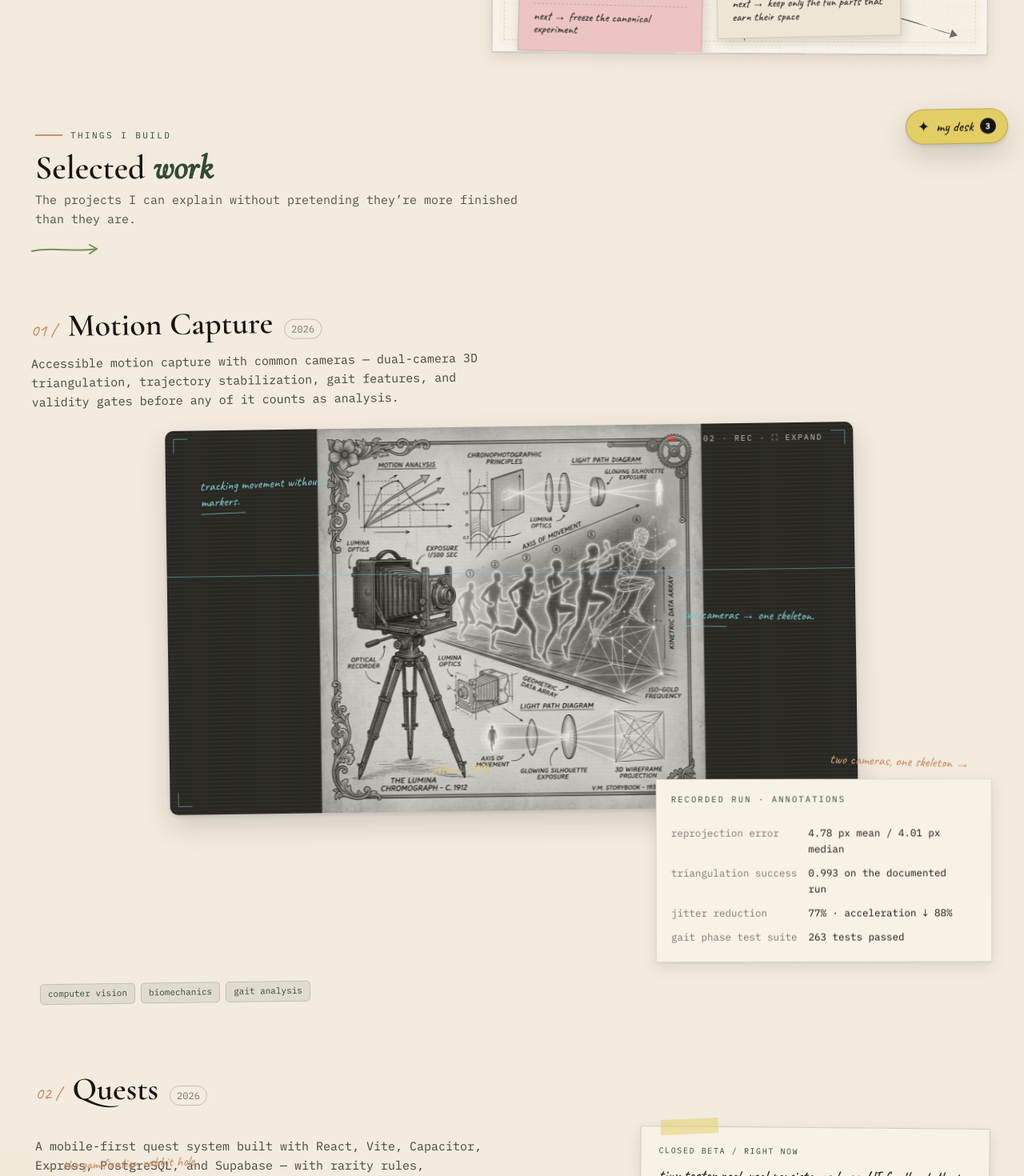
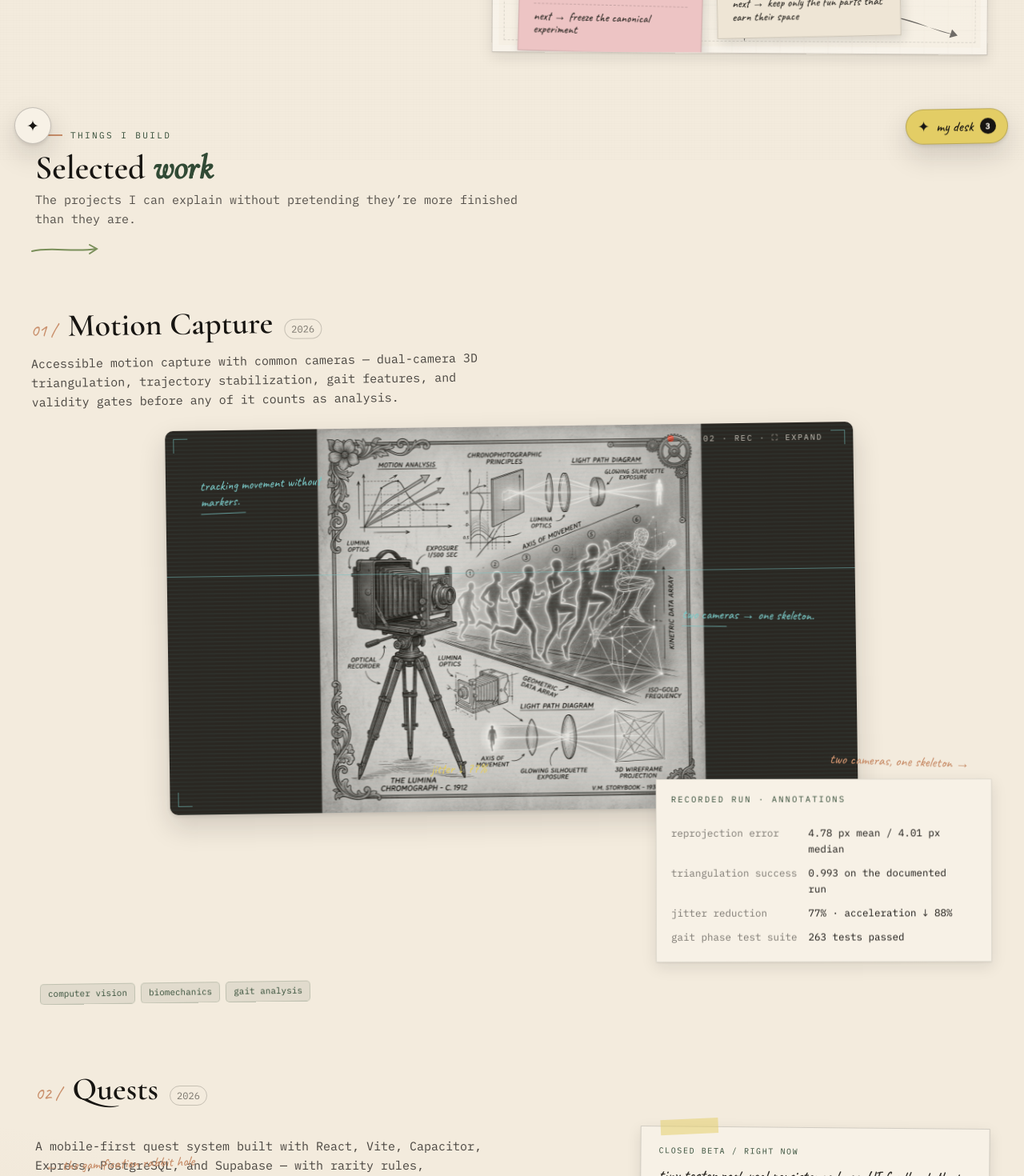
Before and after one commit to Mrudula-itsjuzme/portfolio-site, a React (Vite) app: page / in a window 1280 px wide. Shown: the part 600-2070 px from the top of the page at 80% size. Built offline with nearby package versions, Linux system fonts and the light colour scheme.

Commit message:
style: add interaction dock, reactive surfaces, and playful motion

```diff
--- a/src/styles/lab.css
+++ b/src/styles/lab.css
@@ -2737,3 +2737,251 @@ html[data-fullscreen="true"] .hero,
 [data-theme="night"] .workboard-label small {
   color: rgba(23,21,18,.5);
 }
+
+
+/* ============================================================
+   interaction pass — more play, less prose
+   ============================================================ */
+
+.interaction-dock {
+  position: fixed;
+  left: 18px;
+  bottom: 20px;
+  z-index: 1460;
+  display: flex;
+  align-items: center;
+  gap: 10px;
+}
+
+.interaction-main {
+  width: 46px;
+  height: 46px;
+  border-radius: 50%;
+  border: 1px solid rgba(23,21,18,.22);
+  background: var(--cream);
+  color: var(--ink);
+  box-shadow: var(--shadow-lift);
+  font-size: 19px;
+  cursor: pointer;
+  transition: transform .18s ease, background .18s ease;
+}
+
+.interaction-main:hover,
+.interaction-dock.open .interaction-main {
+  transform: rotate(12deg) scale(1.08);
+  background: var(--butter);
+}
+
+.interaction-fan {
+  display: flex;
+  gap: 7px;
+  align-items: center;
+  transform-origin: left center;
+  opacity: 0;
+  pointer-events: none;
+  transform: translateX(-12px) scale(.96);
+  transition: opacity .16s ease, transform .18s ease;
+}
+
+.interaction-dock.open .interaction-fan {
+  opacity: 1;
+  pointer-events: auto;
+  transform: translateX(0) scale(1);
+}
+
+.interaction-fan button {
+  border: 1px solid rgba(23,21,18,.18);
+  background: var(--cream);
+  color: var(--ink);
+  padding: 7px 10px;
+  border-radius: 999px;
+  font-family: var(--mono);
+  font-size: 9px;
+  cursor: pointer;
+  box-shadow: var(--shadow-paper);
+  transition: transform .14s ease, background .14s ease;
+}
+
+.interaction-fan button:nth-child(1) { transform: rotate(-2deg); }
+.interaction-fan button:nth-child(2) { transform: rotate(1deg); }
+.interaction-fan button:nth-child(3) { transform: rotate(-1deg); }
+.interaction-fan button:nth-child(4) { transform: rotate(2deg); }
+
+.interaction-fan button:hover {
+  transform: translateY(-3px) rotate(0deg);
+  background: var(--butter);
+}
+
+.interaction-fan button.active {
+  background: var(--moss);
+  color: var(--cream);
+}
+
+.interaction-hint {
+  position: absolute;
+  left: 54px;
+  top: -17px;
+  font-family: var(--hand);
+  font-size: 13px;
+  color: var(--clay);
+  white-space: nowrap;
+  pointer-events: none;
+}
+
+.chaos-spark {
+  position: fixed;
+  z-index: 9999;
+  pointer-events: none;
+  font-size: 15px;
+  line-height: 1;
+  color: var(--clay);
+  animation: chaos-pop .72s cubic-bezier(.18,.75,.28,1) forwards;
+}
+
+.chaos-spark:nth-of-type(3n) { color: var(--moss); }
+.chaos-spark:nth-of-type(4n) { color: var(--butter); }
+
+@keyframes chaos-pop {
+  0% {
+    opacity: 0;
+    transform: translate(-50%, -50%) scale(.25) rotate(0deg);
+  }
+  16% { opacity: 1; }
+  100% {
+    opacity: 0;
+    transform: translate(calc(-50% + var(--dx)), calc(-50% + var(--dy))) scale(1.25) rotate(90deg);
+  }
+}
+
+.lab-shake .hero-workboard,
+.lab-shake .constellation-grid {
+  animation: lab-shuffle-wobble .48s ease;
+}
+
+@keyframes lab-shuffle-wobble {
+  0%, 100% { transform: rotate(.35deg); }
+  22% { transform: rotate(-1.4deg) translateX(-3px); }
+  48% { transform: rotate(1.2deg) translateX(4px); }
+  72% { transform: rotate(-.6deg) translateX(-2px); }
+}
+
+/* pointer-following highlight, but the native cursor stays untouched */
+.constellation-card,
+.project,
+.contribution-row,
+.index-card,
+.paper-block {
+  position: relative;
+}
+
+.constellation-card::before,
+.project::before,
+.contribution-row::before,
+.index-card::before,
+.paper-block::before {
+  content: "";
+  position: absolute;
+  inset: 0;
+  pointer-events: none;
+  opacity: 0;
+  background: radial-gradient(
+    circle 110px at var(--hover-x, 50%) var(--hover-y, 50%),
+    rgba(227,205,101,.17),
+    transparent 72%
+  );
+  transition: opacity .15s ease;
+  z-index: 0;
+}
+
+.reactive-surface::before {
+  opacity: 1;
+}
+
+.constellation-card > *,
+.project > *,
+.contribution-row > *,
+.index-card > *,
+.paper-block > * {
+  position: relative;
+  z-index: 1;
+}
+
+/* tiny physical reactions */
+.project:hover .project-title {
+  transform: translateX(3px);
+}
+
+.project-title {
+  transition: transform .18s ease;
+}
+
+.fact-table tr {
+  transition: transform .14s ease, background .14s ease;
+}
+
+.fact-table tr:hover {
+  transform: translateX(5px);
+  background: rgba(227,205,101,.10);
+}
+
+.role-chip {
+  transition: transform .16s ease, background .16s ease;
+}
+
+.role-chip:hover {
+  transform: rotate(2deg) translateY(-3px) scale(1.04);
+  background: var(--butter);
+}
+
+.interactive-doodle {
+  transition: transform .18s ease;
+}
+
+.interactive-doodle:hover {
+  transform: rotate(12deg) scale(1.14);
+}
+
+@media (max-width: 720px) {
+  .interaction-dock {
+    left: 12px;
+    bottom: 12px;
+  }
+
+  .interaction-fan {
+    position: absolute;
+    left: 0;
+    bottom: 54px;
+    flex-direction: column;
+    align-items: flex-start;
+  }
+
+  .interaction-hint {
+    display: none;
+  }
+
+  .constellation-card::before,
+  .project::before,
+  .contribution-row::before,
+  .index-card::before,
+  .paper-block::before {
+    display: none;
+  }
+}
+
+@media (prefers-reduced-motion: reduce) {
+  .chaos-spark,
+  .lab-shake .hero-workboard,
+  .lab-shake .constellation-grid {
+    animation: none !important;
+  }
+
+  .interaction-main,
+  .interaction-fan,
+  .interaction-fan button,
+  .role-chip,
+  .interactive-doodle,
+  .fact-table tr,
+  .project-title {
+    transition: none !important;
+  }
+}
```
